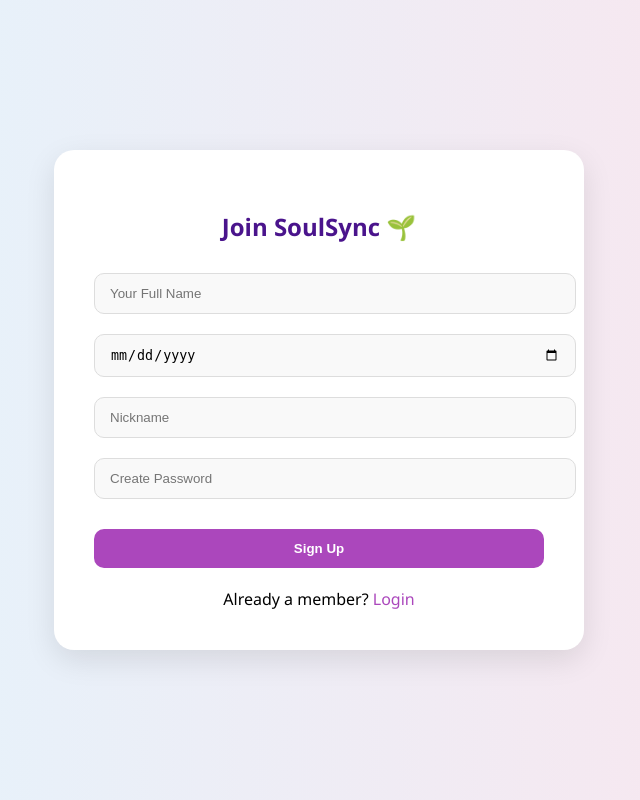
After one commit to Sanjith45/SoulSync, a Flask app: page /signup in a window 1280 px wide. The commit adds this page. Shown: the whole page, without its empty margins (321-961 px from the left). Run offline with Flask 3, Linux system fonts and the light colour scheme.

Commit message:
Added login/signup

```diff
--- a/app.py
+++ b/app.py
@@ -1,36 +1,46 @@
-from flask import Flask, request, render_template, jsonify
+from flask import Flask, request, render_template, jsonify, redirect, session, url_for
 from openai import OpenAI
 from sentence_transformers import SentenceTransformer
+from pymongo import MongoClient
+from werkzeug.security import generate_password_hash, check_password_hash
 import faiss
 import numpy as np
 import json
 import os
 from dotenv import load_dotenv
+
+# 🌱 Load environment variables
 load_dotenv()
 
+# 🚀 Flask App Setup
 app = Flask(__name__)
+app.secret_key = os.getenv("SECRET_KEY", "defaultsecretkey")
 
-# 🔑 Groq API setup
+# 🌐 MongoDB Setup
+mongo_client = MongoClient("mongodb://localhost:27017/")
+db = mongo_client["soulsync"]
+users = db["users"]
+
+# 🔑 Groq API Setup
 client = OpenAI(
     api_key=os.getenv("GROQ_API_KEY"),
     base_url="https://api.groq.com/openai/v1"
 )
 
-# 💡 Embedding model
+# 💡 Embedding Model
 embedder = SentenceTransformer("all-MiniLM-L6-v2")
 
-# 📦 Paths
+# 🧠 Memory + FAISS
+dimension = 384
+faiss_index = faiss.IndexFlatL2(dimension)
+vector_store = []
+conversations = {}
+
+# 📁 Storage Paths
 INDEX_PATH = "faiss_index.index"
 HISTORY_PATH = "conversations.json"
 VECTOR_PATH = "vectors.npy"
 
-# 📏 Embedding dimension
-dimension = 384
-faiss_index = faiss.IndexFlatL2(dimension)
-vector_store = []  # List of (user_id, message)
-conversations = {}
-
-# 🔄 Load from disk
 def load_memory():
     global conversations, faiss_index, vector_store
     if os.path.exists(HISTORY_PATH):
@@ -38,62 +48,114 @@ def load_memory():
             conversations = json.load(f)
     if os.path.exists(INDEX_PATH) and os.path.exists(VECTOR_PATH):
         faiss_index = faiss.read_index(INDEX_PATH)
-        vector_store_data = np.load(VECTOR_PATH, allow_pickle=True)
-        vector_store.extend(vector_store_data.tolist())
+        vectors = np.load(VECTOR_PATH, allow_pickle=True)
+        vector_store.extend(vectors.tolist())
 
-# 💾 Save to disk
 def save_memory():
     with open(HISTORY_PATH, "w") as f:
         json.dump(conversations, f)
     faiss.write_index(faiss_index, INDEX_PATH)
     np.save(VECTOR_PATH, np.array(vector_store, dtype=object))
 
-# ✅ Load on startup
+# 🔁 On Server Start
 load_memory()
 
+# ===================== 🌐 ROUTES =====================
+
 @app.route("/")
-def index():
+def home():
+    return redirect(url_for("login"))
+
+@app.route("/signup", methods=["GET", "POST"])
+def signup():
+    if request.method == "POST":
+        name = request.form["name"].strip()
+        dob = request.form["dob"]
+        nickname = request.form["nickname"].strip()
+        password = request.form["password"]
+
+        if users.find_one({"name": name}):
+            return "🛑 User already exists. Try logging in."
+
+        hashed = generate_password_hash(password)
+        users.insert_one({
+            "name": name,
+            "dob": dob,
+            "nickname": nickname,
+            "password": hashed
+        })
+        session["user_id"] = name
+        return redirect(url_for("chat_page"))
+    return render_template("signup.html")
+
+@app.route("/login", methods=["GET", "POST"])
+def login():
+    if request.method == "POST":
+        name = request.form["name"].strip()
+        password = request.form["password"]
+
+        user = users.find_one({"name": name})
+        if user and check_password_hash(user["password"], password):
+            session["user_id"] = name
+            return redirect(url_for("chat_page"))
+        return "❌ Invalid credentials."
+    return render_template("login.html")
+
+@app.route("/logout")
+def logout():
+    session.clear()
+    return redirect(url_for("login"))
+
+@app.route("/chat")
+def chat_page():
+    if "user_id" not in session:
+        return redirect(url_for("login"))
     return render_template("chat.html")
 
 @app.route("/chat", methods=["POST"])
 def chat():
-    user_msg = request.json["message"]
-    user_id = "user_001"  # Replace with session/email for real app
+    if "user_id" not in session:
+        return jsonify({"reply": "Session expired. Please log in again."})
 
-    # 1️⃣ Track conversation
-    if user_id not in conversations:
-        conversations[user_id] = []
+    user_id = session["user_id"]
+    user_msg = request.json.get("message", "").strip()
+
+    if not user_msg:
+        return jsonify({"reply": "Please say something to begin."})
+
+    # 🔁 Track conversation
+    conversations.setdefault(user_id, [])
     conversations[user_id].append({"role": "user", "content": user_msg})
 
-    # 2️⃣ Embed & store
+    # 🔍 Vector storage
     user_vec = embedder.encode(user_msg)
     faiss_index.add(np.array([user_vec]))
     vector_store.append((user_id, user_msg))
 
-    # 3️⃣ Semantic retrieval
+    # 🧠 Semantic Recall
     D, I = faiss_index.search(np.array([user_vec]), k=3)
-    similar_msgs = []
-    for idx in I[0]:
-        if idx < len(vector_store) and vector_store[idx][0] == user_id:
-            similar_msgs.append({"role": "user", "content": vector_store[idx][1]})
+    similar_msgs = [
+        {"role": "user", "content": vector_store[idx][1]}
+        for idx in I[0]
+        if idx < len(vector_store) and vector_store[idx][0] == user_id
+    ]
 
-    # 4️⃣ Construct prompt
+    # 💬 Prompt Construction
     prompt = [{"role": "system", "content": "You are SoulSync, a kind and empathetic mental health chatbot."}]
-    prompt.extend(similar_msgs[-2:])                     # most relevant emotional messages
-    prompt.extend(conversations[user_id][-3:])           # latest few exchanges
+    prompt += similar_msgs[-2:] + conversations[user_id][-3:]
 
-    # 5️⃣ Model response
+    # 🧠 Model Response
     response = client.chat.completions.create(
         model="gemma2-9b-it",
         messages=prompt
     )
-    bot_reply = response.choices[0].message.content.strip()
-    conversations[user_id].append({"role": "assistant", "content": bot_reply})
+    reply = response.choices[0].message.content.strip()
+    conversations[user_id].append({"role": "assistant", "content": reply})
 
-    # 6️⃣ Save all
     save_memory()
+    return jsonify({"reply": reply})
 
-    return jsonify({"reply": bot_reply})
+# ===================== ✅ =====================
 
 if __name__ == "__main__":
     app.run(debug=True)
--- a/templates/chat.html
+++ b/templates/chat.html
@@ -221,7 +221,7 @@
 <body>
   <div class="chat-container">
     <h2>
-      🧠 SoulSync
+       SoulSync
       <div class="dark-toggle">
         <div>Dark Mode</div>
         <label class="switch">
--- /dev/null
+++ b/templates/signup.html
@@ -0,0 +1,101 @@
+
+<!DOCTYPE html>
+<html lang="en">
+<head>
+    <meta charset="UTF-8">
+    <title>Sign Up - SoulSync</title>
+    <meta name="viewport" content="width=device-width, initial-scale=1">
+    <style>
+        body {
+            margin: 0;
+            padding: 0;
+            background: linear-gradient(to right, #e1f5fe, #fce4ec);
+            font-family: 'Segoe UI', sans-serif;
+            display: flex;
+            align-items: center;
+            justify-content: center;
+            height: 100vh;
+        }
+
+        .signup-container {
+            background: white;
+            padding: 40px;
+            border-radius: 20px;
+            box-shadow: 0 10px 30px rgba(0,0,0,0.1);
+            animation: slideIn 1s ease-in-out;
+            width: 90%;
+            max-width: 450px;
+        }
+
+        h2 {
+            text-align: center;
+            color: #4a148c;
+            margin-bottom: 20px;
+        }
+
+        input[type="text"], input[type="password"], input[type="date"] {
+            width: 100%;
+            padding: 12px 15px;
+            margin: 10px 0;
+            border: 1px solid #ddd;
+            border-radius: 10px;
+            background: #f9f9f9;
+            transition: 0.3s;
+        }
+
+        input:focus {
+            border-color: #ab47bc;
+            background: #fff;
+        }
+
+        button {
+            width: 100%;
+            padding: 12px;
+            background: #ab47bc;
+            color: white;
+            font-weight: bold;
+            border: none;
+            border-radius: 10px;
+            cursor: pointer;
+            margin-top: 20px;
+            transition: background 0.3s;
+        }
+
+        button:hover {
+            background: #8e24aa;
+        }
+
+        .link {
+            margin-top: 20px;
+            text-align: center;
+        }
+
+        .link a {
+            color: #ab47bc;
+            text-decoration: none;
+        }
+
+        .link a:hover {
+            text-decoration: underline;
+        }
+
+        @keyframes slideIn {
+            0% { opacity: 0; transform: translateY(-30px); }
+            100% { opacity: 1; transform: translateY(0); }
+        }
+    </style>
+</head>
+<body>
+    <form method="POST" class="signup-container">
+        <h2>Join SoulSync 🌱</h2>
+        <input type="text" name="name" placeholder="Your Full Name" required>
+        <input type="date" name="dob" placeholder="Date of Birth" required>
+        <input type="text" name="nickname" placeholder="Nickname" required>
+        <input type="password" name="password" placeholder="Create Password" required>
+        <button type="submit">Sign Up</button>
+        <div class="link">
+            Already a member? <a href="/login">Login</a>
+        </div>
+    </form>
+</body>
+</html>
```
Also changed, not shown: conversations.json (+1 -1 lines), templates/login.html (added, +100 -0 lines), 2 other files.
